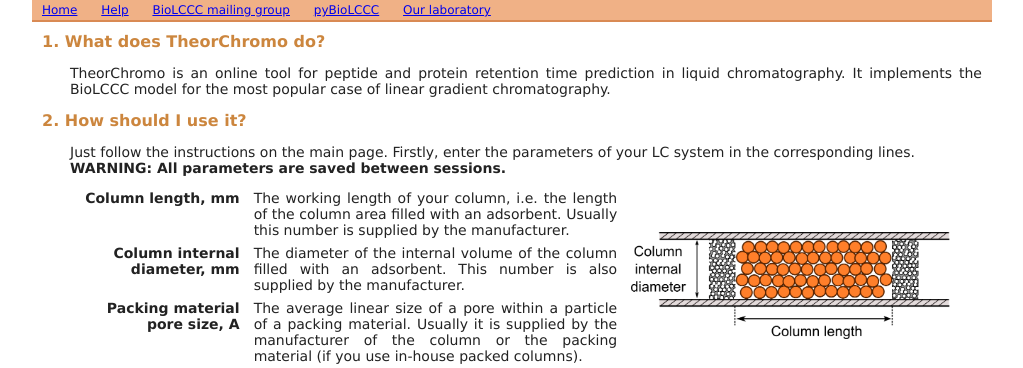
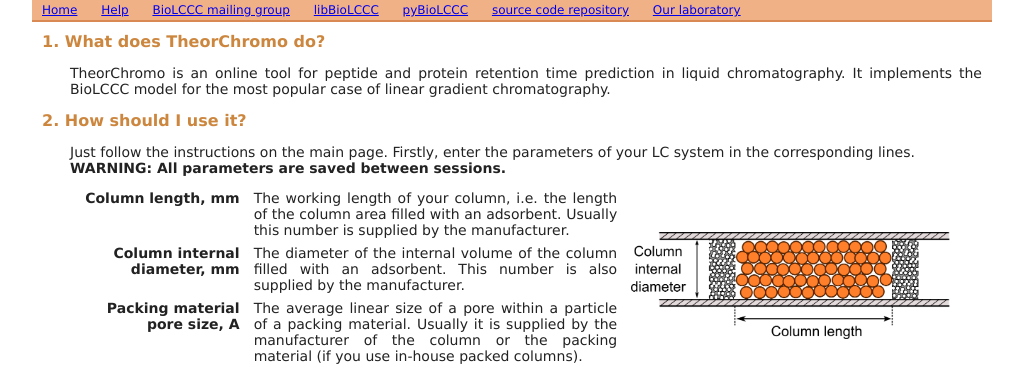
Before and after one commit to levitsky/theorchromo, a Django app: page /help/ in a window 1280 px wide. Shown: the part 66-434 px from the top of the page, without its empty margins (128-1151 px from the left). Run offline with Django 3.2, Linux system fonts and the light colour scheme; parts of the project's set-up code (start-up, migrations or seed data) failed here and were passed over.

Commit message:
Add new links to libBioLCCC documentation and source code repository.

```diff
--- a/theorchromo_online/templates/base.html
+++ b/theorchromo_online/templates/base.html
@@ -46,8 +46,16 @@
                         BioLCCC mailing group</a>
                     </div>
                     <div class="headerLink">
+                        <a href="/lib/">
+                        libBioLCCC</a>
+                    </div>
+                    <div class="headerLink">
                         <a href="http://pypi.python.org/pypi/pyBioLCCC/">
                         pyBioLCCC</a>
+                    </div>
+                    <div class="headerLink">
+                        <a href="http://hg.theorchromo.ru/">
+                        source code repository</a>
                     </div>
                     <div class="headerLink">
                         <a href="http://proteomics.fizteh.ru/eng">
```
